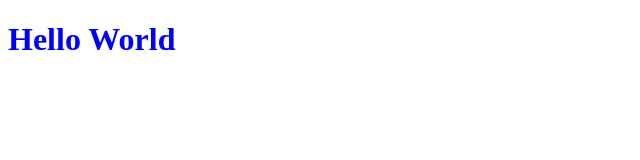
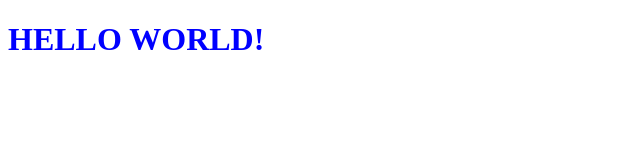
Before and after one commit to anjaliSoman/helloworld, a plain HTML site: page index.html in a window 1280 px wide. Shown: the whole page, without its empty margins (0-640 px from the left). Drawn offline with Linux system fonts and the light colour scheme.

Commit message:
Update index.html

```diff
--- a/index.html
+++ b/index.html
@@ -5,12 +5,12 @@
         <meta http-equiv="refresh" content="40" />
         <meta name="viewport" content="width=device-width, initial-scale=1.0" />
         <meta name="description" content="A sample website" />
-        <title>Sample Website</title>
+        <title>Hello World</title>
         <link rel="stylesheet" href="css/style.css" />
     </head>
     <body>
         <div>
-            <h1>Hello World</h1>
+            <h1>HELLO WORLD!</h1>
         </div>
     </body>
 </html>
```
